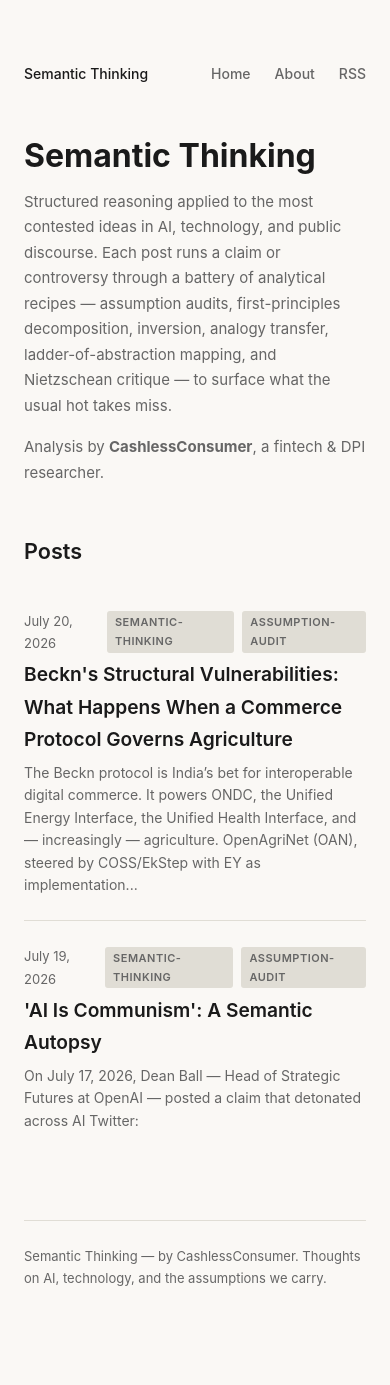
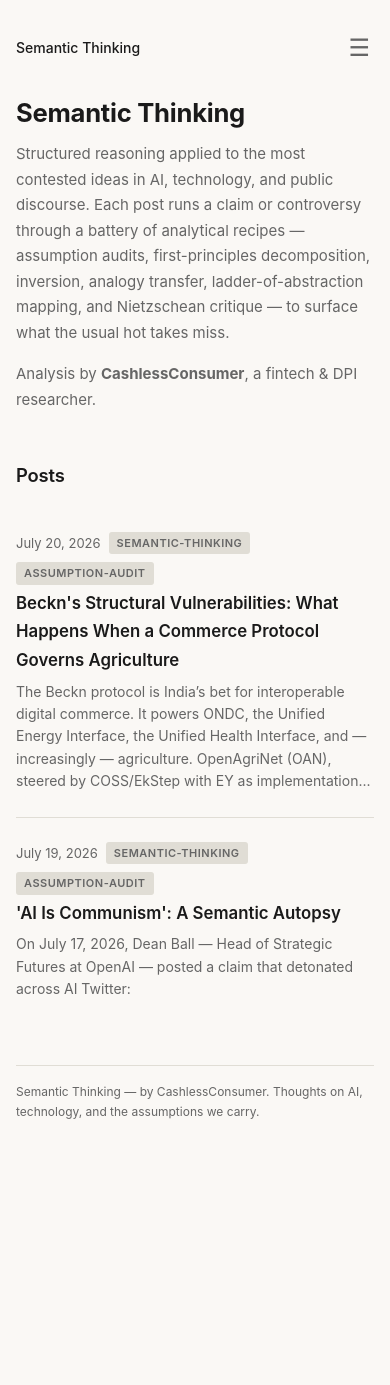
Before and after one commit to CCAgentOrg/semantic-thinking, a Jekyll site: the page built from index.html, in a window 390 px wide. Built offline with Jekyll 4.4.1, drawn with Linux system fonts in a browser that asks for light colours; the list of posts is cut into pages by our own code; after the commit the page ends 1198 px from its top, so only the background shows below that.

Commit message:
Responsive blog layout: mobile nav, image lightbox, table scroll, dark-mode fixes, breakpoint typography

```diff
--- a/_layouts/default.html
+++ b/_layouts/default.html
@@ -5,6 +5,8 @@
   <meta name="viewport" content="width=device-width, initial-scale=1">
   <title>{% if page.title %}{{ page.title }} — {% endif %}{{ site.title }}</title>
   <meta name="description" content="{% if page.description %}{{ page.description }}{% else %}{{ site.description }}{% endif %}">
+  <meta name="theme-color" content="#2563eb">
+  <meta name="color-scheme" content="light dark">
   {% feed_meta %}
   {% seo %}
   <style>
@@ -31,6 +33,7 @@
       }
     }
     * { box-sizing: border-box; margin: 0; padding: 0; }
+    html { scroll-behavior: smooth; }
     body {
       font-family: var(--font);
       background: var(--bg);
@@ -38,17 +41,20 @@
       line-height: 1.7;
       font-size: 16px;
       -webkit-font-smoothing: antialiased;
+      overflow-x: hidden;
     }
     .container {
       max-width: 680px;
       margin: 0 auto;
       padding: 60px 24px 80px;
     }
+    /* Navigation */
     nav {
       display: flex;
       gap: 24px;
       margin-bottom: 48px;
       align-items: center;
+      flex-wrap: wrap;
     }
     nav a {
       color: var(--fg-muted);
@@ -56,6 +62,7 @@
       font-size: 14px;
       font-weight: 500;
       transition: color 0.15s;
+      padding: 4px 0;
     }
     nav a:hover { color: var(--accent); }
     nav .site-title {
@@ -64,11 +71,15 @@
       color: var(--fg);
       margin-right: auto;
     }
-    h1 { font-size: 1.8rem; font-weight: 700; line-height: 1.3; margin-bottom: 8px; }
-    h2 { font-size: 1.35rem; margin-top: 32px; margin-bottom: 12px; font-weight: 600; }
+    .nav-toggle { display: none; }
+    .nav-links { display: flex; gap: 24px; align-items: center; }
+
+    /* Typography */
+    h1 { font-size: 1.8rem; font-weight: 700; line-height: 1.3; margin-bottom: 8px; letter-spacing: -0.01em; }
+    h2 { font-size: 1.35rem; margin-top: 32px; margin-bottom: 12px; font-weight: 600; letter-spacing: -0.01em; }
     h3 { font-size: 1.1rem; margin-top: 24px; margin-bottom: 8px; font-weight: 600; }
     p { margin-bottom: 16px; }
-    a { color: var(--accent); text-decoration: none; }
+    a { color: var(--accent); text-decoration: none; word-break: break-word; }
     a:hover { color: var(--accent-hover); text-decoration: underline; }
     .post-list { list-style: none; margin: 0; padding: 0; }
     .post-list li {
@@ -83,6 +94,7 @@
       display: flex;
       gap: 8px;
       align-items: center;
+      flex-wrap: wrap;
     }
     .post-title { font-size: 1.2rem; font-weight: 600; margin-bottom: 6px; }
     .post-title a { color: var(--fg); }
@@ -112,16 +124,24 @@
       padding: 2px 6px;
       border-radius: 3px;
       border: 1px solid var(--border);
+      word-break: break-word;
+    }
+    .post-content pre {
+      overflow-x: auto;
+      -webkit-overflow-scrolling: touch;
+      border-radius: 6px;
+      border: 1px solid var(--border);
+      background: var(--bg-card);
+      margin: 16px 0;
     }
     .post-content pre code {
       display: block;
       padding: 16px;
-      overflow-x: auto;
-      border-radius: 6px;
-      border: 1px solid var(--border);
-      background: var(--bg-card);
       font-size: 13px;
       line-height: 1.5;
+      border: none;
+      background: none;
+      word-break: normal;
     }
     .post-content blockquote {
       border-left: 3px solid var(--accent);
@@ -130,12 +150,72 @@
       color: var(--fg-muted);
       font-style: italic;
     }
-    .post-content img { max-width: 100%; border-radius: 6px; margin: 16px 0; }
+    /* Images */
+    .post-content img {
+      max-width: 100%;
+      height: auto;
+      border-radius: 6px;
+      margin: 16px 0;
+      cursor: zoom-in;
+      transition: opacity 0.2s, box-shadow 0.2s;
+      display: block;
+    }
+    .post-content img:hover {
+      opacity: 0.95;
+      box-shadow: 0 2px 12px rgba(0,0,0,0.1);
+    }
+    @media (prefers-color-scheme: dark) {
+      .post-content img {
+        background: var(--bg-card);
+        border: 1px solid var(--border);
+        padding: 4px;
+      }
+    }
+    .img-wrapper {
+      position: relative;
+      margin: 16px 0;
+    }
+    .img-wrapper img { margin: 0; }
+    .img-caption {
+      font-size: 13px;
+      color: var(--fg-muted);
+      text-align: center;
+      margin-top: 6px;
+      font-style: italic;
+    }
+    /* Image lightbox */
+    .lightbox-overlay {
+      display: none;
+      position: fixed;
+      top: 0; left: 0; right: 0; bottom: 0;
+      background: rgba(0,0,0,0.85);
+      z-index: 9999;
+      cursor: zoom-out;
+      padding: 24px;
+      overflow: auto;
+      -webkit-overflow-scrolling: touch;
+    }
+    .lightbox-overlay.active { display: flex; align-items: center; justify-content: center; }
+    .lightbox-overlay img {
+      max-width: 95vw;
+      max-height: 95vh;
+      object-fit: contain;
+      border-radius: 4px;
+      box-shadow: 0 4px 32px rgba(0,0,0,0.4);
+    }
+    /* Tables */
+    .table-wrapper {
+      overflow-x: auto;
+      -webkit-overflow-scrolling: touch;
+      margin: 16px 0;
+      border-radius: 6px;
+      border: 1px solid var(--border);
+    }
     .post-content table {
       width: 100%;
       border-collapse: collapse;
-      margin: 16px 0;
       font-size: 14px;
+      min-width: 480px;
     }
     .post-content th, .post-content td {
       padding: 8px 12px;
@@ -163,20 +243,118 @@
       font-size: 13px;
       color: var(--fg-muted);
     }
+    /* Focus styles for accessibility */
+    a:focus-visible, button:focus-visible {
+      outline: 2px solid var(--accent);
+      outline-offset: 2px;
+      border-radius: 2px;
+    }
+    /* Mobile breakpoint */
+    @media (max-width: 640px) {
+      .container { padding: 32px 16px 60px; }
+      nav { margin-bottom: 32px; }
+      .nav-toggle {
+        display: block;
+        background: none;
+        border: none;
+        color: var(--fg-muted);
+        font-size: 24px;
+        cursor: pointer;
+        padding: 4px;
+        line-height: 1;
+        margin-left: auto;
+      }
+      .nav-links {
+        display: none;
+        width: 100%;
+        flex-direction: column;
+        gap: 8px;
+        padding: 12px 0 4px;
+        border-top: 1px solid var(--border);
+        margin-top: 8px;
+      }
+      .nav-links.open { display: flex; }
+      .nav-links a { font-size: 15px; padding: 6px 0; display: block; }
+      h1 { font-size: 1.4rem; }
+      h2 { font-size: 1.15rem; margin-top: 24px; }
+      h3 { font-size: 1rem; }
+      .home-intro h1 { font-size: 1.6rem; }
+      .post-title { font-size: 1.05rem; }
+      .post-content { font-size: 15px; line-height: 1.65; }
+      .post-content code { font-size: 13px; }
+      .post-content pre code { font-size: 12px; padding: 12px; }
+      .post-content img { border-radius: 4px; }
+      .lightbox-overlay { padding: 12px; }
+      .lightbox-overlay img { max-width: 100vw; max-height: 90vh; border-radius: 2px; }
+      footer { margin-top: 40px; padding-top: 16px; font-size: 12px; }
+    }
   </style>
 </head>
 <body>
   <div class="container">
     <nav>
       <span class="site-title"><a href="{{ '/' | relative_url }}" style="color:var(--fg);text-decoration:none;">{{ site.title }}</a></span>
-      <a href="{{ '/' | relative_url }}">Home</a>
-      <a href="{{ '/about/' | relative_url }}">About</a>
-      <a href="{{ '/feed.xml' | relative_url }}">RSS</a>
+      <button class="nav-toggle" id="navToggle" aria-label="Toggle navigation" aria-expanded="false">☰</button>
+      <div class="nav-links" id="navLinks">
+        <a href="{{ '/' | relative_url }}">Home</a>
+        <a href="{{ '/about/' | relative_url }}">About</a>
+        <a href="{{ '/feed.xml' | relative_url }}">RSS</a>
+      </div>
     </nav>
     {{ content }}
     <footer>
       <p>{{ site.title }} &mdash; by {{ site.author }}. Thoughts on AI, technology, and the assumptions we carry.</p>
     </footer>
   </div>
+  <!-- Lightbox overlay -->
+  <div class="lightbox-overlay" id="lightboxOverlay" onclick="this.classList.remove('active')">
+    <img id="lightboxImg" src="" alt="Zoomed diagram">
+  </div>
+  <script>
+    // Mobile nav toggle
+    document.getElementById('navToggle').addEventListener('click', function() {
+      const links = document.getElementById('navLinks');
+      const expanded = this.getAttribute('aria-expanded') === 'true' ? false : true;
+      links.classList.toggle('open');
+      this.setAttribute('aria-expanded', expanded);
+    });
+
+    // Image lightbox — click any post image to view full size
+    document.querySelectorAll('.post-content img').forEach(function(img) {
+      img.addEventListener('click', function(e) {
+        e.stopPropagation();
+        document.getElementById('lightboxImg').src = this.src;
+        document.getElementById('lightboxImg').alt = this.alt || 'Enlarged diagram';
+        document.getElementById('lightboxOverlay').classList.add('active');
+      });
+    });
+
+    // Close lightbox on Escape key
+    document.addEventListener('keydown', function(e) {
+      if (e.key === 'Escape') {
+        document.getElementById('lightboxOverlay').classList.remove('active');
+      }
+    });
+
+    // Lazy load images with IntersectionObserver
+    if ('IntersectionObserver' in window) {
+      const observer = new IntersectionObserver(function(entries) {
+        entries.forEach(function(entry) {
+          if (entry.isIntersecting) {
+            const img = entry.target;
+            if (img.dataset.src) {
+              img.src = img.dataset.src;
+              img.removeAttribute('data-src');
+            }
+            observer.unobserve(img);
+          }
+        });
+      }, { rootMargin: '200px' });
+
+      document.querySelectorAll('.post-content img[data-src]').forEach(function(img) {
+        observer.observe(img);
+      });
+    }
+  </script>
 </body>
 </html>
```
